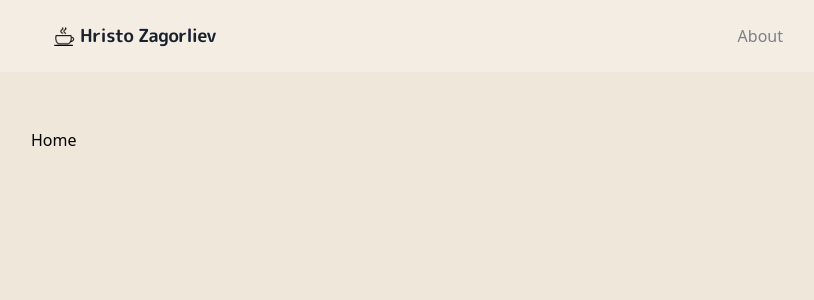
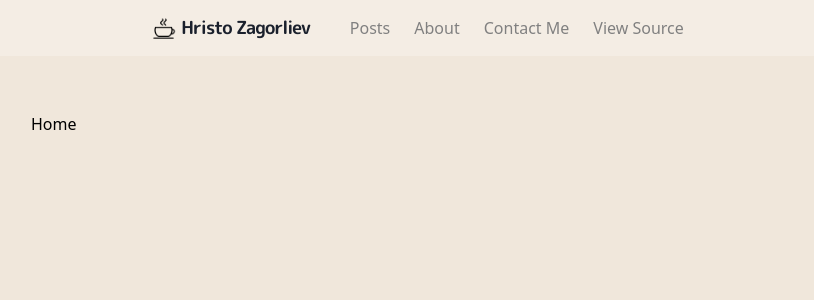
Before and after one commit to creed28/Personal-Blog, a Next.js app: page / in a window 1280 px wide. Shown: the top 300 px of the page, without its empty margins (225-1039 px from the left). Built offline with nearby package versions, Linux system fonts and the light colour scheme.

Commit message:
Make navbar responsive + add more links

```diff
--- a/components/Navbar.jsx
+++ b/components/Navbar.jsx
@@ -1,34 +1,91 @@
 'use client'
 
 import Link from 'next/link';
-import Image from 'next/image';
+import Logo from './Logo';
 import LinkItem from './LinkItem';
+import { usePathname } from 'next/navigation';
+import { FaBars } from "react-icons/fa";
+import { useState } from 'react';
 
 const Navbar = () => {
+  const pathname = usePathname();
+  const [isDropdownOpen, setDropdownOpen] = useState(false);
+
+  const handleDropdownToggle = () => {
+    setDropdownOpen(!isDropdownOpen);
+  };
+
   return (
-    <nav className='bg-[#F4EDE4] w-[100%] blur-[10%] z-[1]'>
-      <div className='flex p-2 max-w-screen-md mx-auto flex-wrap items-center justify-between'>
-        <Link href="/" className='flex items-center mr-5'>
-          <h1 className='logoBox tracking-tight'>
-            <Image
-              src="/assets/images/coffee-logo.png"
-              alt='Coffee logo'
-              width={25}
-              height={25}
-            />
-            <p className='font-Rounded1c text-[#1A202C]'>
-              Hristo Zagorliev
-            </p>
-          </h1>
-        </Link>
-        <ul>
-          <li>
-            <LinkItem href='/about' path={'/'} content='About' />
-          </li>
-        </ul>
+    <nav className='bg-[#F4EDE4] w-[100%] blur-[10%] z-[1] max-h-[56px] items-center
+      flex justify-center'>
+      <div className='flex gap-x-48'>
+        <div className='flex p-2 max-w-screen-md mx-auto flex-wrap items-center
+          gap-x-5 justify-between'>
+          <Link href='/' className='flex items-center'>
+            <Logo />
+          </Link>
+          <ul className='items-center flex-grow gap-x-2 hidden w-full
+            md:flex md:w-auto'>
+            <li>
+              <LinkItem
+                href='/posts'
+                path={pathname}
+                content='Posts' />
+            </li>
+            <li>
+              <LinkItem
+                href='/about'
+                path={pathname}
+                content='About' />
+            </li>
+            <li>
+              <LinkItem
+                href='/contact'
+                path={pathname}
+                content='Contact Me' />
+            </li>
+            <li>
+              <LinkItem
+                href='https://github.com/creed28/Personal-Blog'
+                content='View Source' />
+            </li>
+          </ul>
+        </div>
+        <div className="relative mt-4 md:hidden">
+          <div
+            className={`dropdownIcon ${isDropdownOpen ? 'bg-[#EDF2F7]' : ''}`}
+            onClick={handleDropdownToggle}
+          >
+            <FaBars size={14} />
+          </div>
+          {isDropdownOpen && (
+            <div className="dropdown">
+              <Link
+                href='/posts'
+                className='dropdownLink'>
+                  Posts
+              </Link>
+              <Link
+                href='/about'
+                className='dropdownLink'>
+                  About
+              </Link>
+              <Link
+                href='/contact'
+                className='dropdownLink'>
+                  Contact Me
+              </Link>
+              <Link
+                href='https://github.com/creed28/Personal-Blog'
+                className='dropdownLink'>
+                  View Source
+              </Link>
+            </div>
+          )}
+        </div>
       </div>
     </nav>
-  )
-}
+  );
+};
 
-export default Navbar
+export default Navbar;
```
